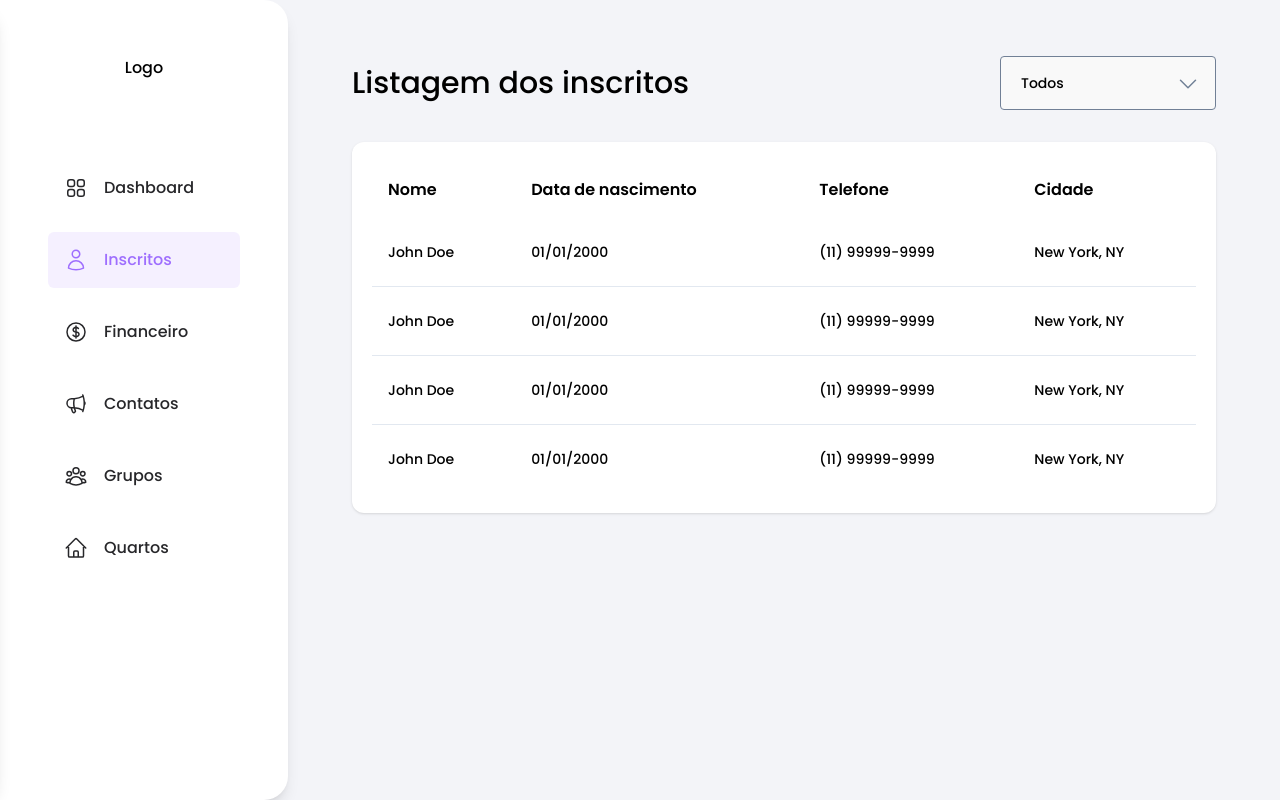
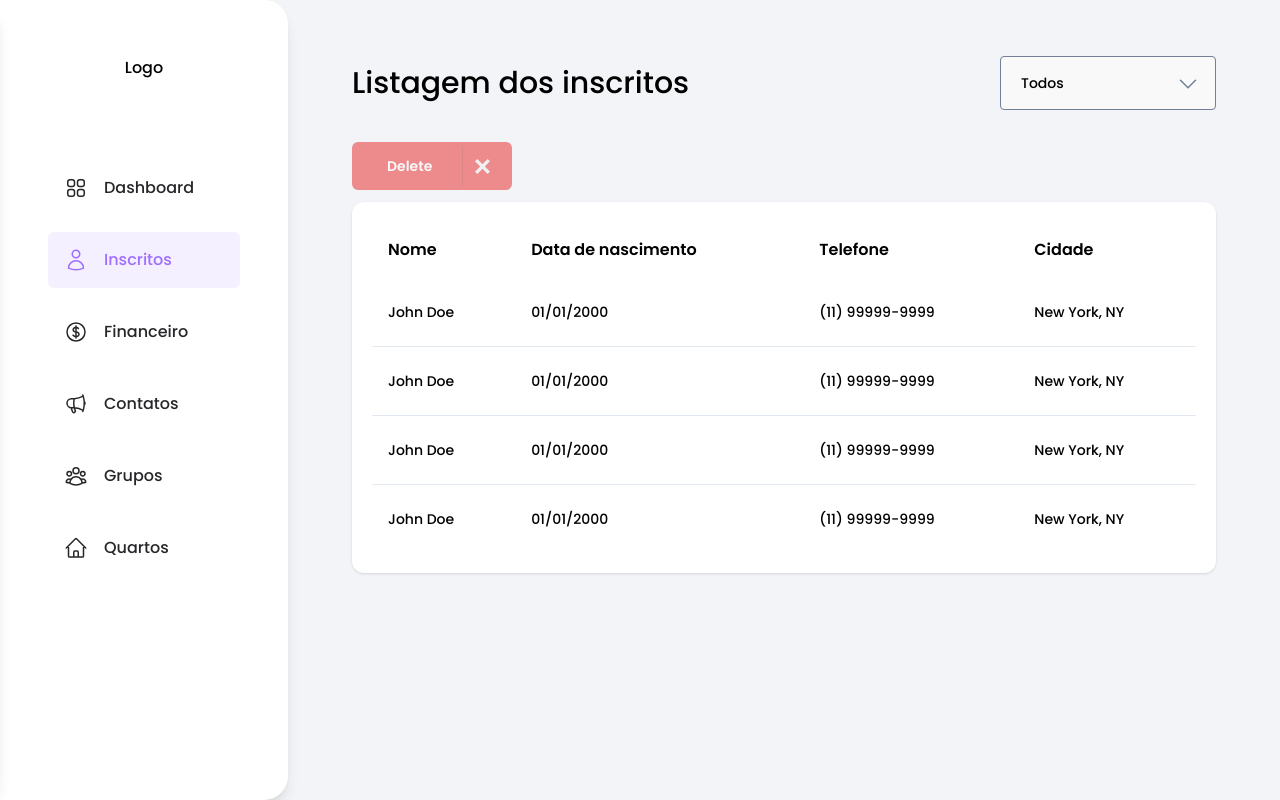
Before and after one commit to gugavillar/heavenly-meet, a Next.js app: page /inscritos in a window 1280 px wide. Built offline with nearby package versions, Linux system fonts and the light colour scheme.

Commit message:
✨ Create button component

```diff
--- a/src/app/inscritos/page.tsx
+++ b/src/app/inscritos/page.tsx
@@ -1,4 +1,11 @@
-import { Card, FieldContainer, Select, Table, TableHeader } from '@/components'
+import {
+  Card,
+  FieldContainer,
+  Select,
+  Table,
+  TableHeader,
+  Button,
+} from '@/components'
 import { TableBody } from '@/components/Table/TableBody'
 
 // TODO remover quando tiver integração
@@ -61,6 +68,26 @@ export default function RegisteredPage() {
           />
         </FieldContainer>
       </div>
+      <Button
+        disabled
+        className=" group relative mb-3 flex items-center bg-rgb-230-34-34 transition duration-700 hover:bg-[rgba(255,54,54,1)] hover:text-transparent"
+      >
+        <span className="  translate-x-[35px] transform text-sm font-bold text-white transition duration-700 group-hover:opacity-0">
+          Delete
+        </span>
+        <span className=" absolute flex h-10 w-10 translate-x-[110px] transform items-center justify-center border-l border-solid border-[#c41b1b] transition duration-700 group-hover:w-40 group-hover:-translate-x-0  group-hover:border-l-0">
+          <svg
+            xmlns="http://www.w3.org/2000/svg"
+            fill="#eee"
+            width="15"
+            height="15"
+            viewBox="0 0 24 24"
+            className=""
+          >
+            <path d="M24 20.188l-8.315-8.209 8.2-8.282-3.697-3.697-8.212 8.318-8.31-8.203-3.666 3.666 8.321 8.24-8.206 8.313 3.666 3.666 8.237-8.318 8.285 8.203z"></path>
+          </svg>
+        </span>
+      </Button>
       <Card>
         <Table headerTable={<TableHeader tableHeaderData={TABLE_HEADER} />}>
           <TableBody
--- /dev/null
+++ b/src/components/Button/index.tsx
@@ -0,0 +1,35 @@
+import { ReactNode } from 'react'
+import { twMerge } from 'tailwind-merge'
+
+type ButtonProps = React.ButtonHTMLAttributes<HTMLButtonElement> & {
+  children: ReactNode
+  color?: string
+  icon?: ReactNode
+  width?: string
+  height?: string
+}
+
+export const Button: React.FC<ButtonProps> = ({
+  children,
+  className,
+  icon,
+  width = 'w-40',
+  height = 'h-12',
+  ...props
+}: ButtonProps) => {
+  return (
+    <button
+      className={twMerge(
+        'rounded-md border-none',
+        width,
+        height,
+        className,
+        props.disabled ? 'cursor-not-allowed opacity-50' : '',
+      )}
+      {...props}
+    >
+      {icon}
+      {children}
+    </button>
+  )
+}
--- a/src/components/index.ts
+++ b/src/components/index.ts
@@ -6,3 +6,4 @@ export * from './Table/TableHeader'
 export * from './Container'
 export * from './Tag'
 export * from './Fields'
+export * from './Button'
--- a/tailwind.config.ts
+++ b/tailwind.config.ts
@@ -10,6 +10,9 @@ const config: Config = {
 
   theme: {
     extend: {
+      backgroundColor: {
+        'rgb-230-34-34': 'rgb(230, 34, 34)',
+      },
       colors: {
         brand: {
           '500': '#9E6EFE',
```
